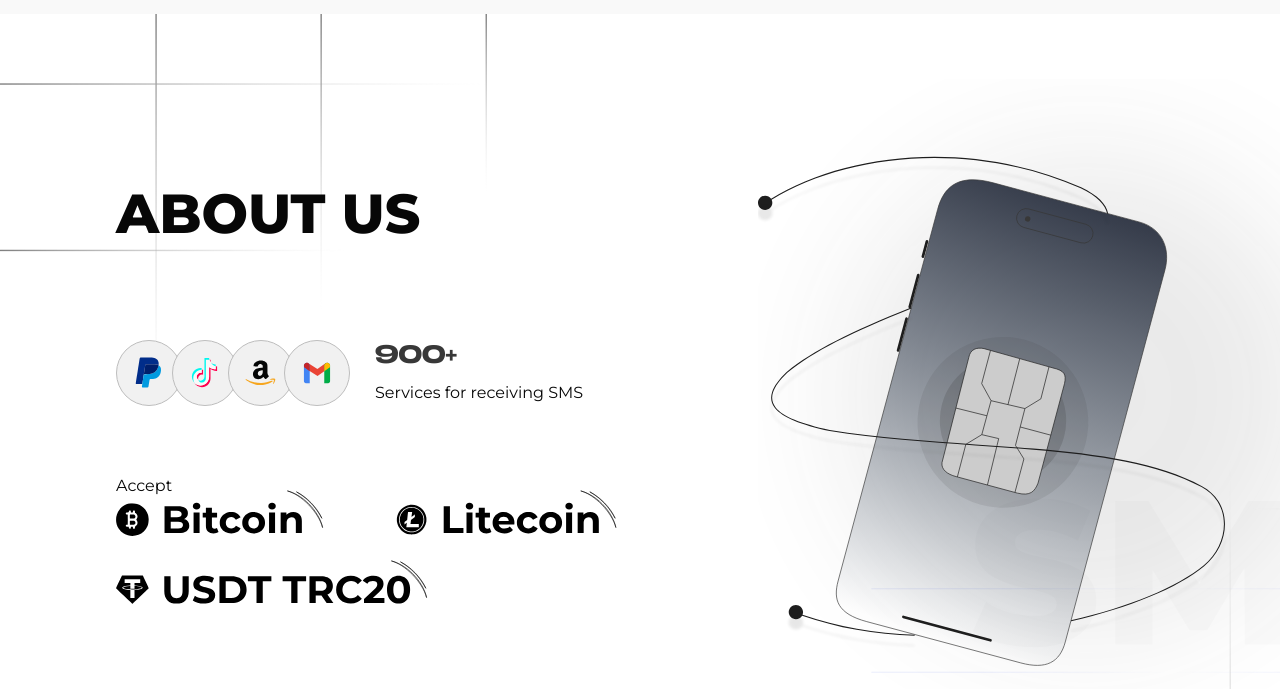
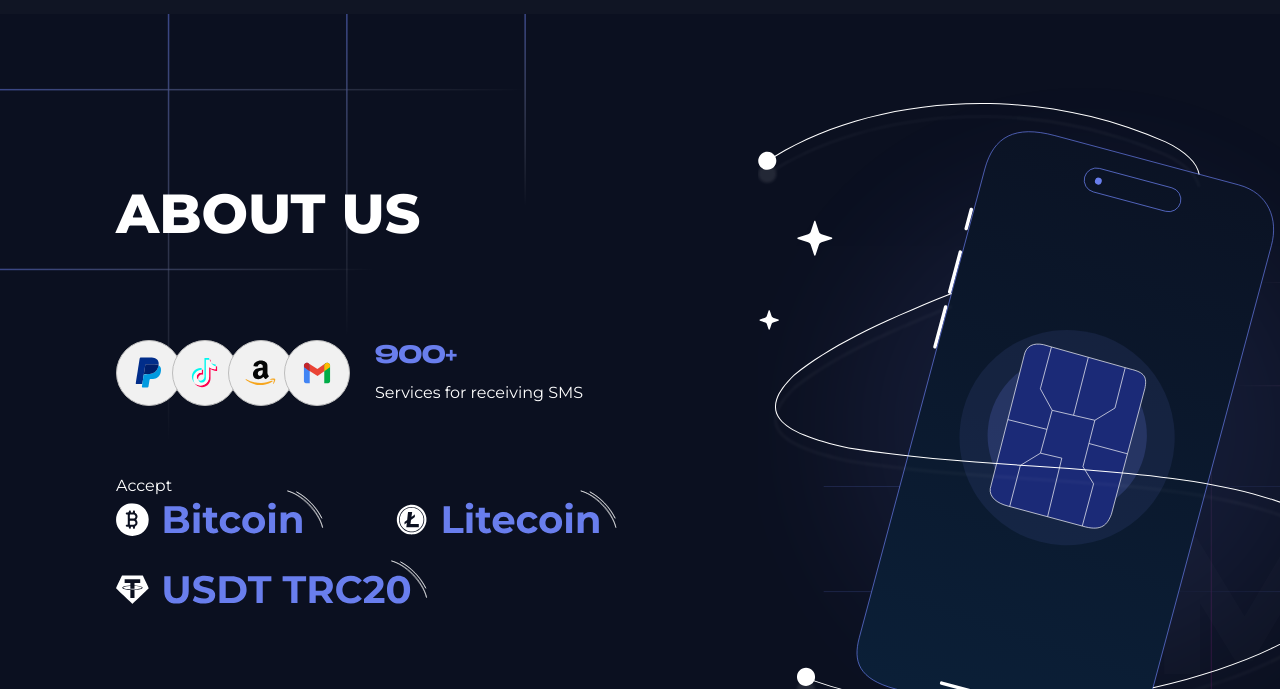
Before and after one commit to alexius90e/gotsms-logo, a plain HTML site: page index.html in a window 1280 px wide. Shown: the part 771-1460 px from the top of the page. Drawn offline with Linux system fonts and the light colour scheme.

Commit message:
feat: added about dark mode

```diff
--- a/index.html
+++ b/index.html
@@ -8,7 +8,7 @@
     <link rel="stylesheet" href="./css/index.css" />
     <script type="module" src="./js/index.js" defer></script>
   </head>
-  <body class="">
+  <body class="dark">
     <header class="header">
       <div class="container">
         <div class="logo">
--- a/scss/_l-about.scss
+++ b/scss/_l-about.scss
@@ -140,7 +140,7 @@
 
       &-count {
         margin: 0 0 15px;
-        color: #383838;
+        color: $black;
         font-family: 'Benzin Bold', sans-serif;
         font-weight: 400;
         font-size: 30px;
@@ -261,9 +261,38 @@
 
       @include tablet {
         position: static;
-
         width: 130%;
       }
     }
   }
 }
+
+.dark .about {
+  background: url(../assets/about-bg-dark.svg) top left no-repeat;
+
+  &::before {
+    background-color: $black;
+  }
+
+  &__services {
+    &-info {
+      &-count {
+        color: $purple;
+      }
+    }
+  }
+
+  &__accept {
+    &-images {
+      &-item {
+        filter: brightness(1);
+      }
+    }
+  }
+
+  &__figure {
+    &-image {
+      background-image: url(../assets/about-phone-dark.svg);
+    }
+  }
+}
```
Also changed, not shown: assets/about-bg-dark.svg (added), assets/about-phone-dark.svg (added), css/index.css.
